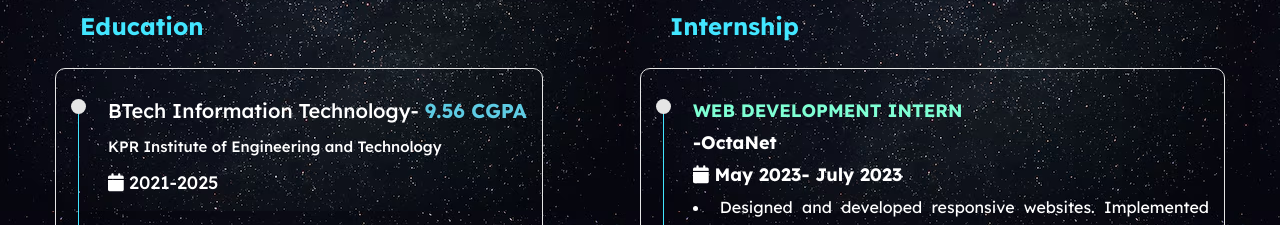
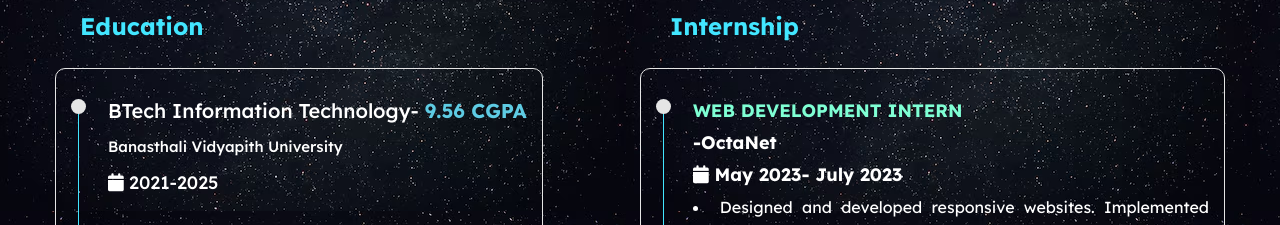
Before and after one commit to TNiharika123/Personal_Portfolio, a plain HTML site: page index.html in a window 1280 px wide. Shown: the part 1040-1265 px from the top of the page. Drawn offline with Linux system fonts and the light colour scheme.

Commit message:
Update index.html

```diff
--- a/index.html
+++ b/index.html
@@ -102,7 +102,7 @@
                                     <h3 class="timeline-title" style="font-size: 20px;">
                                         BTech Information Technology- <b style="color:rgb(94, 203, 227)"> 9.56 CGPA</b>
                                     </h3>
-                                    <h4 class="timeline-title"  style="font-size: 15px;">KPR Institute of Engineering and Technology</h4>
+                                    <h4 class="timeline-title"  style="font-size: 15px;">Banasthali Vidyapith University</h4>
                                     <h4 class="timeline-title">
                                         <i class="fa fa-calendar"></i> 2021-2025
                                     </h4>
```
